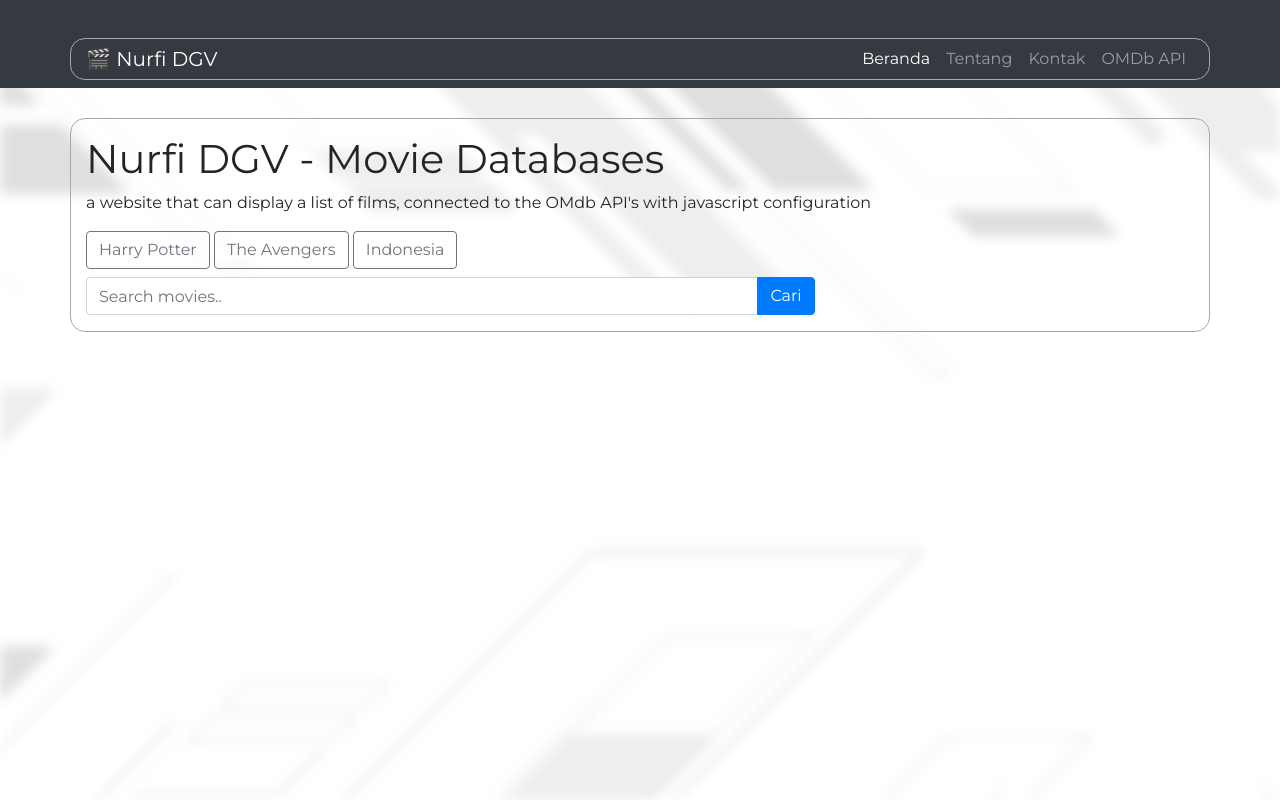
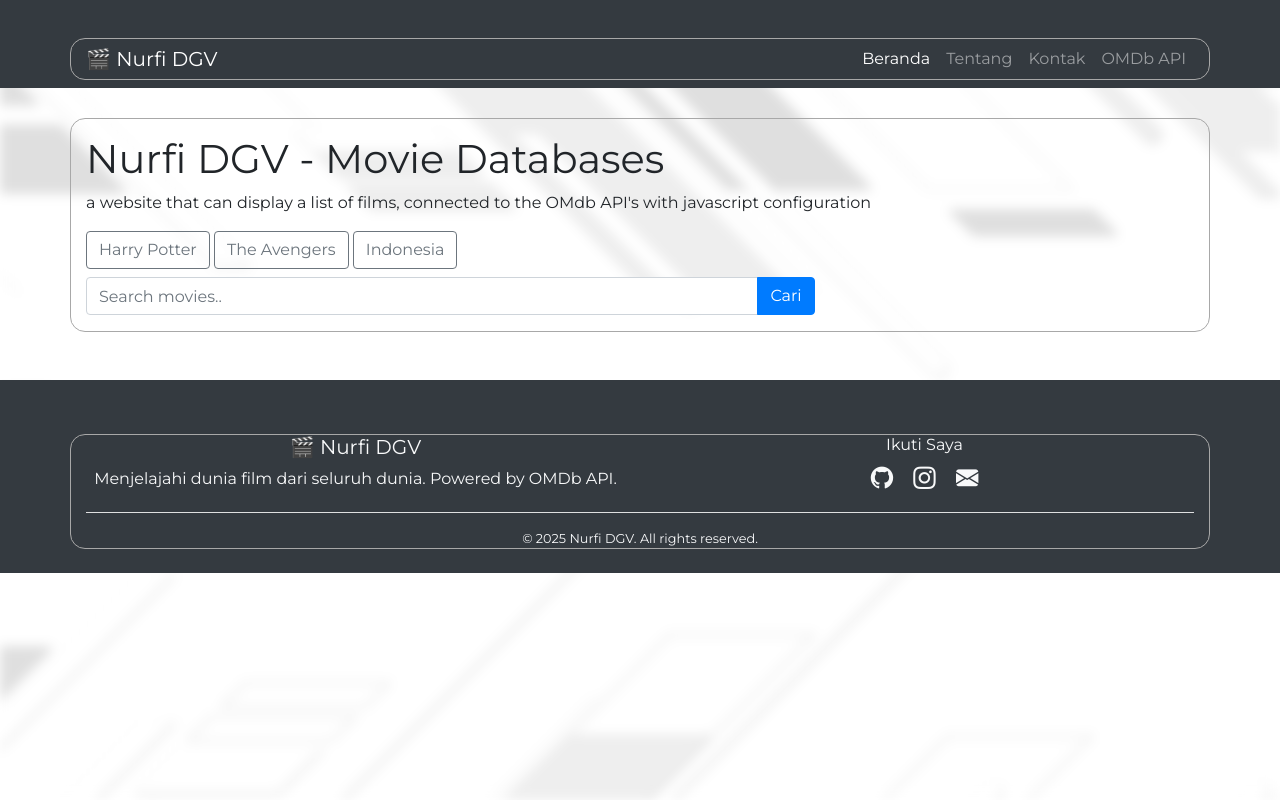
Before and after one commit to nurfisyahlan/nurfi-dgv, a plain HTML site: page index.html in a window 1280 px wide. Drawn offline with nearby package versions, Linux system fonts and the light colour scheme; some packages are replaced by stand-ins of ours; a script that the page names is missing.

Commit message:
menambah kodingan footer

```diff
--- a/index.html
+++ b/index.html
@@ -112,4 +112,32 @@
 
     <script src="script.js"></script>
   </body>
+
+  <!-- Footer -->
+  <footer class="footer bg-dark text-light mt-5 py-4">
+    <div class="container text-center">
+      <div class="row">
+        <div class="col-md-6 mb-3 mb-md-0">
+          <h5 class="mb-2">🎬 Nurfi DGV</h5>
+          <p class="mb-0">Menjelajahi dunia film dari seluruh dunia. Powered by OMDb API.</p>
+        </div>
+        <div class="col-md-6">
+          <h6 class="mb-2">Ikuti Saya</h6>
+          <a href="https://github.com/yourusername" target="_blank" class="text-light mx-2">
+            <i class="bi bi-github" style="font-size: 1.4rem;"></i>
+          </a>
+          <a href="https://instagram.com/yourusername" target="_blank" class="text-light mx-2">
+            <i class="bi bi-instagram" style="font-size: 1.4rem;"></i>
+          </a>
+          <a href="mailto:youremail@example.com" class="text-light mx-2">
+            <i class="bi bi-envelope-fill" style="font-size: 1.4rem;"></i>
+          </a>
+        </div>
+      </div>
+      <hr class="bg-light my-3">
+      <p class="mb-0 small">&copy; 2025 Nurfi DGV. All rights reserved.</p>
+    </div>
+  </footer>
+
+
 </html>
```
